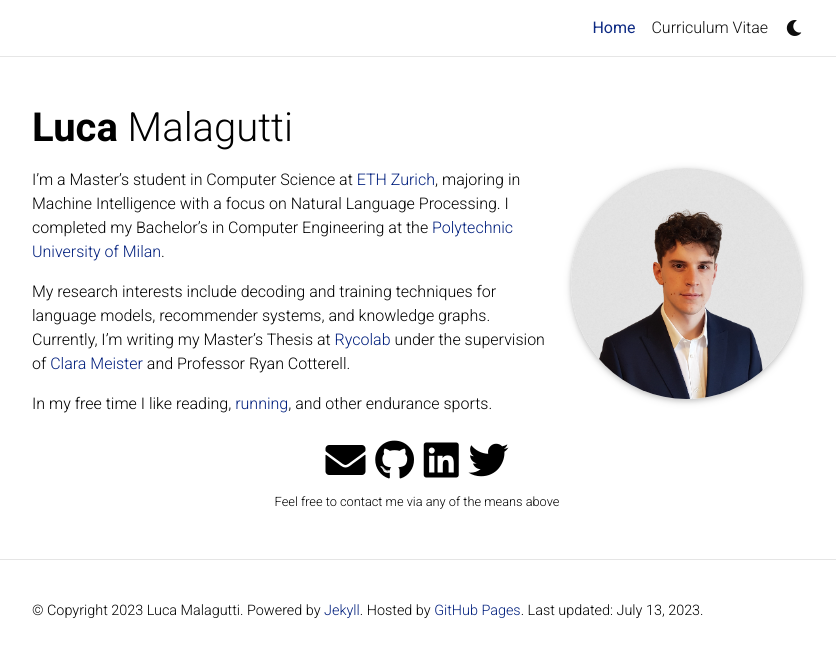
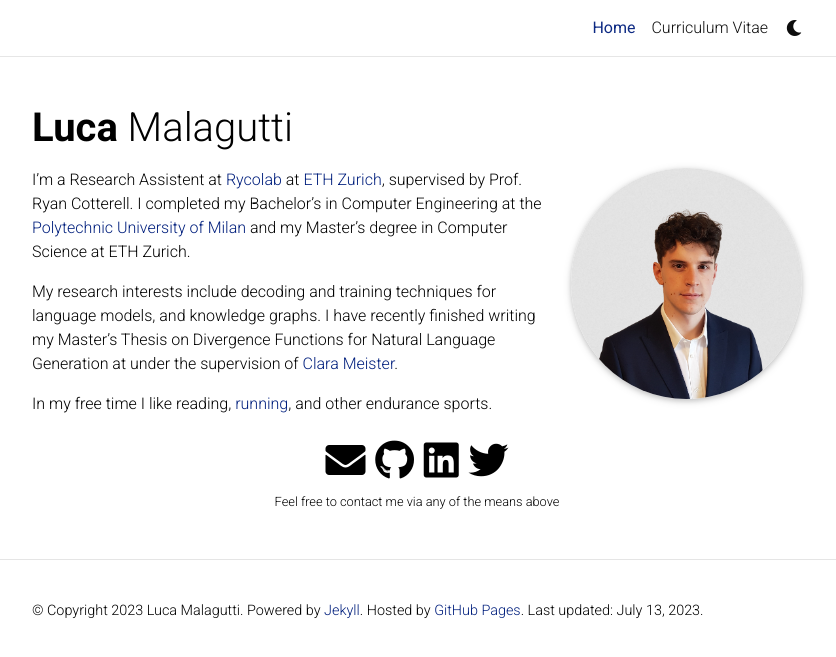
Before and after one commit to LucaMalagutti/LucaMalagutti.github.io, a Jekyll site: the page built from _pages/about.md, in a window 1280 px wide. Shown: the top 657 px of the page, without its empty margins (223-1059 px from the left). Built offline with Jekyll 4.4.1, drawn with Linux system fonts in a browser that asks for light colours; full-size pictures stand in for the smaller copies a plugin makes; comment, search, counter and statistics services are not loaded; a style sheet for code colours, icons or effects is not loaded.

Commit message:
update about page

```diff
--- a/_pages/about.md
+++ b/_pages/about.md
@@ -15,8 +15,8 @@ selected_papers: false # includes a list of papers marked as "selected={true}"
 social: true  # includes social icons at the bottom of the page
 ---
 
-I'm a Master's student in Computer Science at [ETH Zurich](https://ethz.ch/en.html), majoring in Machine Intelligence with a focus on Natural Language Processing. I completed my Bachelor's in Computer Engineering at the [Polytechnic University of Milan](https://polimi.it/en).
+I'm a Research Assistent at [Rycolab](https://rycolab.io/) at [ETH Zurich](https://ethz.ch/en.html), supervised by Prof. Ryan Cotterell. I completed my Bachelor's in Computer Engineering at the [Polytechnic University of Milan](https://polimi.it/en) and my Master's degree in Computer Science at ETH Zurich.
 
-My research interests include decoding and training techniques for language models, recommender systems, and knowledge graphs. Currently, I'm writing my Master's Thesis at [Rycolab](https://rycolab.io/) under the supervision of [Clara Meister](https://cimeister.github.io/) and Professor Ryan Cotterell.
+My research interests include decoding and training techniques for language models, and knowledge graphs. I have recently finished writing my Master's Thesis on Divergence Functions for Natural Language Generation at  under the supervision of [Clara Meister](https://cimeister.github.io/).
 
 In my free time I like reading, [running](https://www.strava.com/athletes/28181213), and other endurance sports.
```
